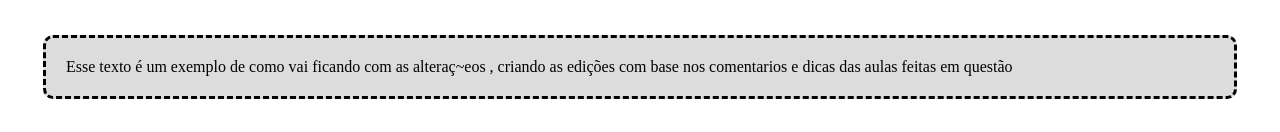
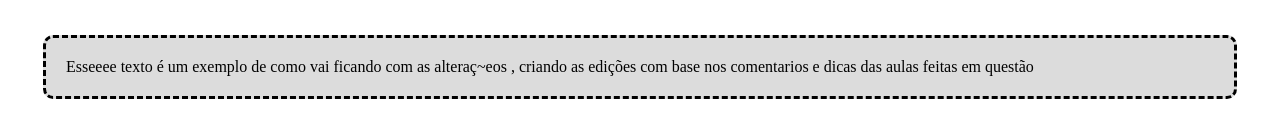
Before and after one commit to rickalmeida15/Paragrafos-coloridos, a plain HTML site: page index.html in a window 1280 px wide. Shown: the top 132 px of the page. Drawn offline with Linux system fonts and the light colour scheme.

Commit message:
Teste para dar o push

```diff
--- a/index.html
+++ b/index.html
@@ -9,7 +9,7 @@
   <link rel="stylesheet" href="style.css">
 </head>
 <body>
-  <P class="texto paragrafo-padrao">Esse texto é um exemplo de como vai ficando com as alteraç~eos , criando as edições com base nos comentarios e dicas das aulas feitas em questão</P>
+  <P class="texto paragrafo-padrao">Esseeee texto é um exemplo de como vai ficando com as alteraç~eos , criando as edições com base nos comentarios e dicas das aulas feitas em questão</P>
 
   <p class="texto paragrafo-destacado">Lorem ipsum dolor sit amet consectetur adipisicing elit. Nostrum voluptatibus sint consequuntur facere enim. Omnis libero facilis debitis, autem veniam inventore officia recusandae. Facere necessitatibus beatae quisquam laborum id deserunt!</p>
 </body>
```
